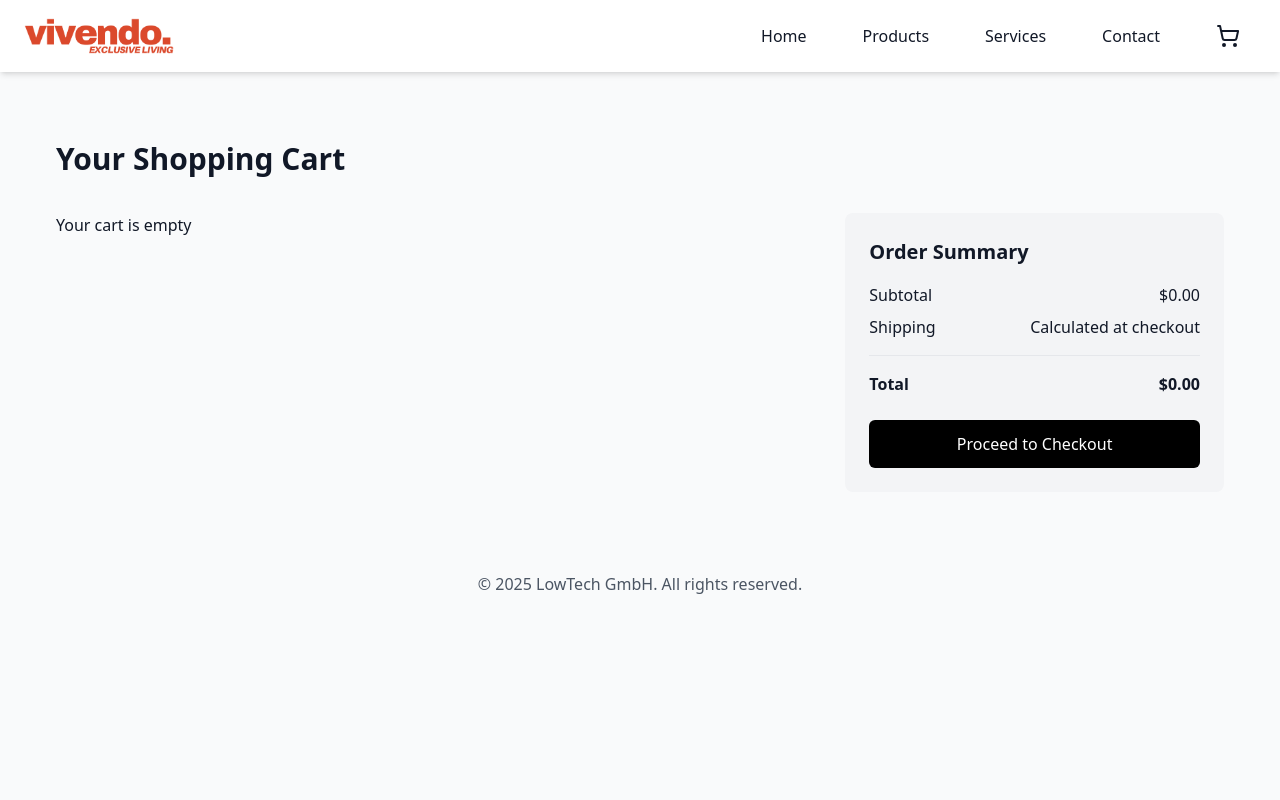
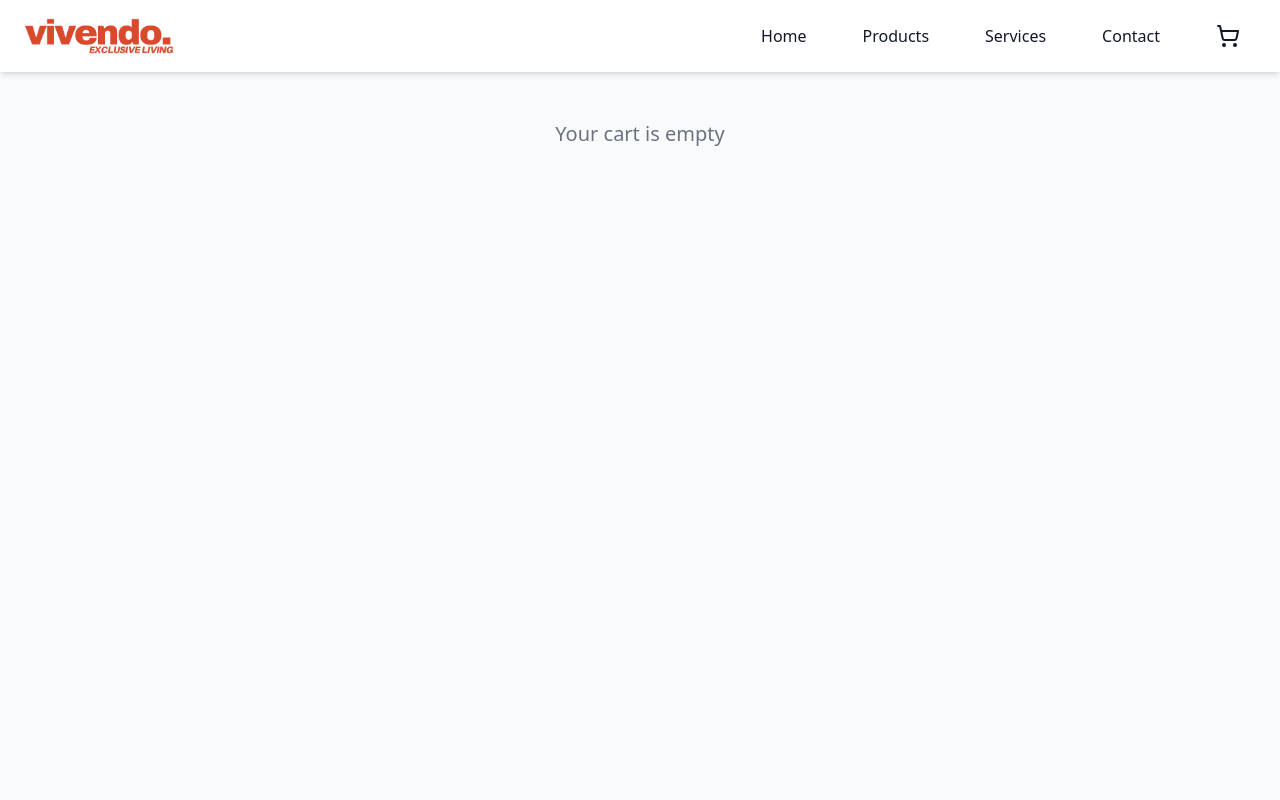
Before and after one commit to EdwardSpaeth/Cloud-Project-Group-11, a Next.js app in the folder frontend/webshop/: page /pages/cart in a window 1280 px wide. Shown: the top 800 px of the page. Built offline with nearby package versions, Linux system fonts and the light colour scheme.

Commit message:
Transformed shopping cart into tailwind css including a few UI and logic changes

```diff
--- a/frontend/webshop/src/app/pages/cart/page.js
+++ /dev/null
@@ -1,38 +0,0 @@
-"use client"
-
-import { CartItem } from "./components/cart-items"
-import styles from "./page.module.css"
-import { useCart } from "../context/cart-context"
-
-export default function CartPage() {
-  const { items } = useCart()
-  const subtotal = items.reduce((acc, item) => acc + item.price * item.quantity, 0)
-
-  return (
-    <div className={styles.container}>
-      <h1 className={styles.title}>Your Shopping Cart</h1>
-      <div className={styles.grid}>
-        <div className={styles.items}>
-          {items.length === 0 ? <p>Your cart is empty</p> : items.map((item) => <CartItem key={item.id} {...item} />)}
-        </div>
-        <div className={styles.summary}>
-          <h2 className={styles.summaryTitle}>Order Summary</h2>
-          <div className={styles.summaryRow}>
-            <span>Subtotal</span>
-            <span>${subtotal.toFixed(2)}</span>
-          </div>
-          <div className={styles.summaryRow}>
-            <span>Shipping</span>
-            <span>Calculated at checkout</span>
-          </div>
-          <hr className={styles.divider} />
-          <div className={styles.summaryRow}>
-            <span className={styles.total}>Total</span>
-            <span className={styles.total}>${subtotal.toFixed(2)}</span>
-          </div>
-          <button className={styles.checkoutButton}>Proceed to Checkout</button>
-        </div>
-      </div>
-    </div>
-  )
-}
--- /dev/null
+++ b/frontend/webshop/src/app/pages/cart/page.jsx
@@ -0,0 +1,52 @@
+"use client"
+
+import { CartItem } from "./components/cart-items"
+import { useCart } from "../context/cart-context"
+
+export default function CartPage() {
+  const { items } = useCart()
+  const subtotal = items.reduce((acc, item) => acc + item.price * item.quantity, 0)
+
+  return (
+    <div className="container mx-auto p-4">
+      {items.length === 0 ? (
+        <div className="justify-center min-h-screen">
+          <p className="text-center text-gray-500 text-xl">Your cart is empty</p>
+        </div>
+      ) : (
+        <div className="w-full">
+          <h1 className="text-3xl font-bold mb-4 text-center">Your Shopping Cart</h1>
+          <div className="grid grid-cols-1 lg:grid-cols-2 gap-6">
+            {/* Cart Items Section */}
+            <div className="space-y-4">
+              {items.map((item) => (
+                <CartItem key={item.id} {...item} />
+              ))}
+            </div>
+
+            {/* Order Summary Section */}
+            <div className="bg-gray-100 p-6 rounded-lg shadow-md">
+              <h2 className="text-2xl font-semibold mb-4">Order Summary</h2>
+              <div className="flex justify-between mb-2">
+                <span>Subtotal</span>
+                <span>${subtotal.toFixed(2)}</span>
+              </div>
+              <div className="flex justify-between mb-4">
+                <span>Shipping</span>
+                <span className="text-gray-500">Calculated at checkout</span>
+              </div>
+              <hr className="border-gray-300 mb-4" />
+              <div className="flex justify-between font-bold text-lg mb-6">
+                <span>Total</span>
+                <span>${subtotal.toFixed(2)}</span>
+              </div>
+              <button className="w-full border-2 border-black text-black bg-transparent py-3 rounded-lg hover:bg-black hover:text-white transition-colors duration-300">
+                Proceed to Checkout
+              </button>
+            </div>
+          </div>
+        </div>
+      )}
+    </div>
+  )
+}
--- a/frontend/webshop/src/app/pages/cart/page.module.css
+++ /dev/null
@@ -1,74 +0,0 @@
-.container {
-    max-width: 1200px;
-    margin: 0 auto;
-    padding: 2rem 1rem;
-}
-
-.title {
-    font-size: 1.875rem;
-    font-weight: 700;
-    margin-bottom: 2rem;
-}
-
-.grid {
-    display: grid;
-    gap: 2rem;
-    grid-template-columns: 1fr;
-}
-
-@media (min-width: 768px) {
-    .grid {
-        grid-template-columns: 2fr 1fr;
-    }
-}
-
-.items {
-    display: flex;
-    flex-direction: column;
-    gap: 1rem;
-}
-
-.summary {
-    background-color: #f3f4f6;
-    padding: 1.5rem;
-    border-radius: 0.5rem;
-    height: fit-content;
-}
-
-.summaryTitle {
-    font-size: 1.25rem;
-    font-weight: 600;
-    margin-bottom: 1rem;
-}
-
-.summaryRow {
-    display: flex;
-    justify-content: space-between;
-    margin-bottom: 0.5rem;
-}
-
-.divider {
-    border: none;
-    border-top: 1px solid #e5e7eb;
-    margin: 1rem 0;
-}
-
-.total {
-    font-weight: 600;
-}
-
-.checkoutButton {
-    width: 100%;
-    background-color: #000;
-    color: white;
-    padding: 0.75rem;
-    border-radius: 0.375rem;
-    border: none;
-    font-weight: 500;
-    cursor: pointer;
-    margin-top: 1rem;
-}
-
-.checkoutButton:hover {
-    background-color: #1a1a1a;
-}
```
